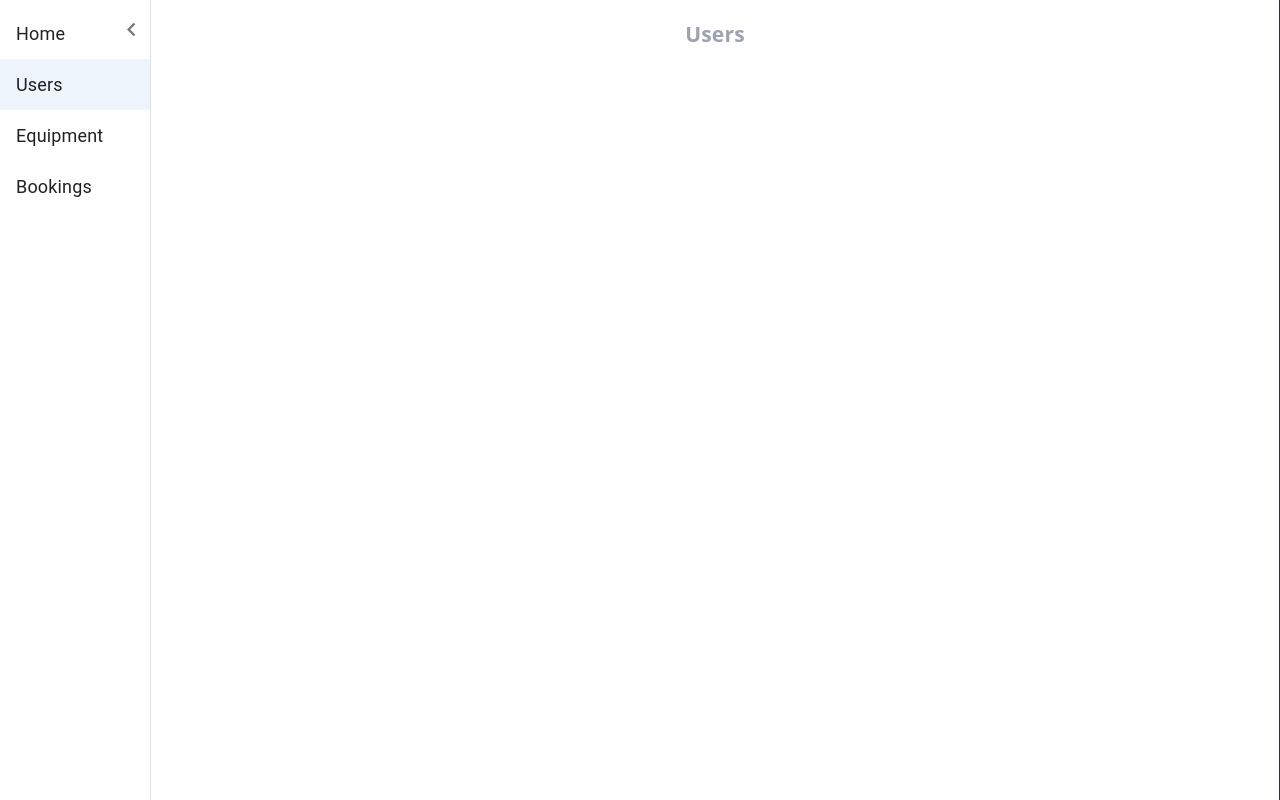
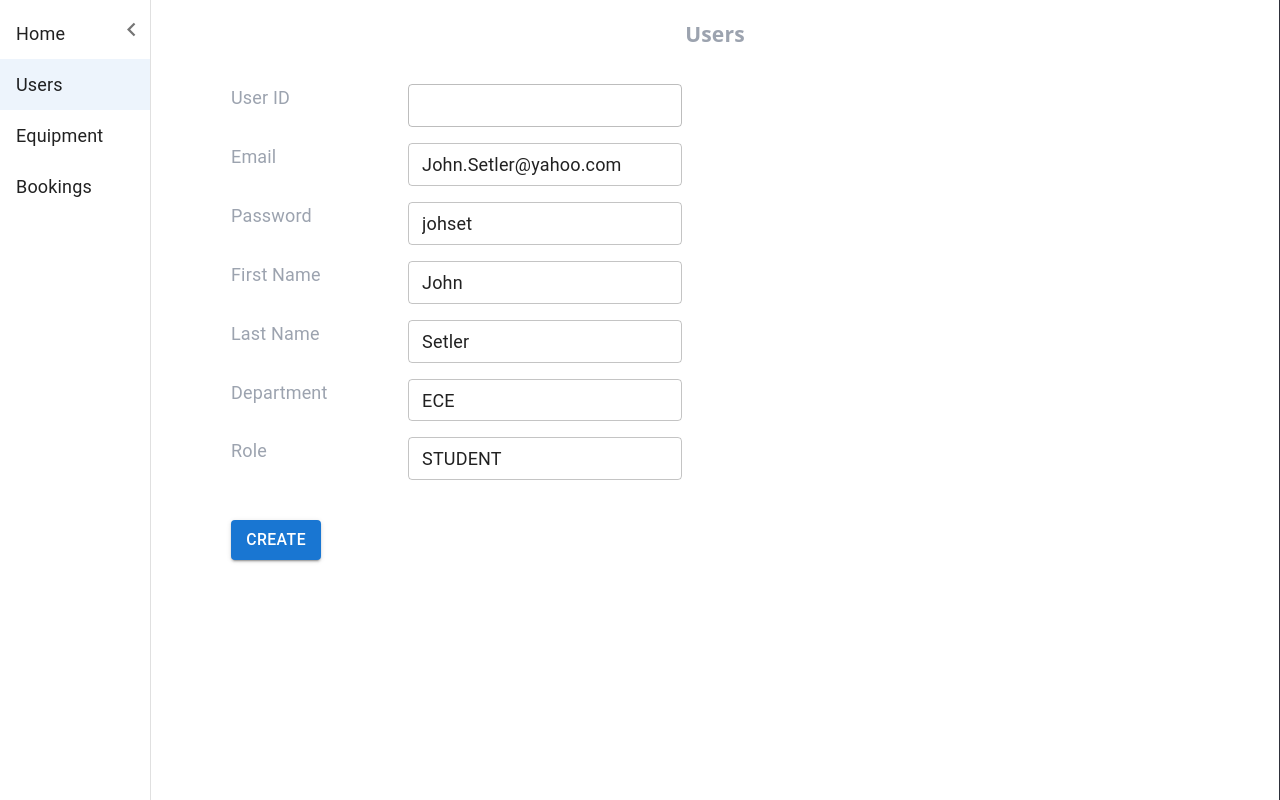
Before and after one commit to GitTurtleDone/LabBook, a React (Vite) app in the folder frontend/: page /users in a window 1280 px wide. Built offline with nearby package versions, Linux system fonts and the light colour scheme.

Commit message:
Working on UserPage.tsx

```diff
--- a/frontend/src/components/EquipmentPage.tsx
+++ b/frontend/src/components/EquipmentPage.tsx
@@ -217,7 +217,7 @@ export default function EquipmentPage() {
                   ></OutlinedInput>
                 )}
                 <ErrorMessage
-                  sx={{ textAlign: "right" }}
+                  sx={{ textAlign: "left" }}
                   errors={errors}
                   name={elementKey}
                   render={({ message }) => (
--- a/frontend/src/components/UserPage.tsx
+++ b/frontend/src/components/UserPage.tsx
@@ -1,24 +1,84 @@
-// import * as z from "zod";
-// import { useForm } from "react-hook-form";
-// import { UserRole } from "../types";
-// const UserRoleSchema = z.enum(['STUDENT', 'RESEARCHER', 'STAFF', 'ADMIN'])
-// const userSchema = z.object({
-//     id: z.string(),
-//     password: z.string(),
-//     email: z.string().email("Invalid email"),
-//     firstName: z.string().optional(),
-//     lastName: z.string().optional(),
-//     deparment: z.string().optional(),
-//     role: UserRoleSchema.optional(),
-//     lastLoginAt: z.string().optional()
-// })
 
-// const [ handleSubmit, ]
+import { Typography, Button, Stack, Box, OutlinedInput } from '@mui/material';
+import * as z  from 'zod';
+import { zodResolver } from '@hookform/resolvers/zod';
+import { useForm } from 'react-hook-form';
+import { ErrorMessage } from '@hookform/error-message';
+import { type User, type UserInput, userInputSchema, userSchema} from "../types";
+import { id } from 'zod/locales';
+import { ForkLeft } from '@mui/icons-material';
+import { CREATE_USER } from '../graphql/queries';
+import {gql, useMutation} from '@apollo/client';
+import type { grey } from '@mui/material/colors';
+
+type UserElementLayout = {
+    label: string,
+    type: string,
+    elementKey: keyof User,
+    disabled: boolean,
+    registered: boolean,
+
+};
 
 
 
 export default function UserPage() {
+    const userElemnentLayout: UserElementLayout[] = [
+        {label: "User ID", type: 'string', elementKey: 'id', registered: false, disabled: true},
+        {label: "Email", type: 'string', elementKey: 'email', registered: true, disabled: false},
+        {label: "Password", type: 'string', elementKey: 'password', registered: true, disabled: false},
+        {label: "First Name", type: 'string', elementKey: 'firstName', registered: true, disabled: false},
+        {label: "Last Name", type: 'string', elementKey: 'lastName', registered: true, disabled: false},
+        {label: "Department", type: 'string', elementKey: 'department', registered: true, disabled: false},
+        {label: "Role", type: 'string', elementKey: 'role', registered: true, disabled: false},
+    ]
+
+
+
+    const {handleSubmit, register, formState: { errors , isSubmitting }} = useForm({
+        resolver: zodResolver(userInputSchema),
+        defaultValues: {
+            email: "John.Setler@yahoo.com",
+            password: "johset",
+            firstName: "John",
+            lastName: "Setler",
+            department: "ECE",
+            role: 'STUDENT',
+        }
+    })
+
+    const [createUser] = useMutation(CREATE_USER)
+    const onCreateUser = async (userInput: UserInput) => {
+        await createUser({ variables: {userInput}})
+        console.log("User to be created: ", userInput)
+    }
     return (
-        <h3>Users</h3>
+        <div>
+            <h3>Users</h3>
+            <Stack sx={{width: '40%', pl: 10, pr: 10}}>
+                {userElemnentLayout.map(({label, type, elementKey, disabled, registered}) => (
+                    <Box key={elementKey} sx={{display: 'grid', gridTemplateColumns: '1fr 2fr', align: 'left', pt: 2, gap: 5   }}>
+                        <Typography sx={{textAlign: 'left'}}>{label}</Typography>
+                        {registered ? ( <OutlinedInput {...register(elementKey)} type={type} disabled={disabled} size='small'></OutlinedInput>
+                        ) : (
+                            <OutlinedInput type={type} disabled={disabled} size='small'></OutlinedInput>
+                        )}
+
+                        <ErrorMessage
+                            errors={errors}
+                            name={elementKey}
+                            render={({message}) => (
+                                <Typography variant='caption' color='error'>{message}</Typography>
+                            )}
+                        />
+                    </Box>
+                ))}
+
+                <Button variant="contained" sx={{mt: 5, width: "20%"}} onClick={handleSubmit(onCreateUser) }>
+                    CREATE
+                </Button>
+            </Stack>
+        </div>
+
     )
 };
--- a/frontend/src/types/index.ts
+++ b/frontend/src/types/index.ts
@@ -3,7 +3,13 @@ import * as z from "zod";
 export const userSchema = z.object({
   id: z.string(),
   email: z.email("Invalid email"),
-  password: z.string(),
+  password: z.string().min(5)
+            .regex(
+              /^(?=.*[a-z])(?=.*[A-Z])(?=.*\d)(?=.*[!@#$%^&*])[a-zA-Z0-9!@#$%^&*]+$/,
+            "Password must have at least one lower case, one uppercase, one digit, and one special characer."),
+  // password: z.string("Password must have at least 5 characters cointaining \
+    // at least one lower case, one upper case, one digit, and one special character").min(5).regex(/^(?=.*[a-z])(?=.*[A-Z])(?=.*\d)(?=.*[!@#$%^&*])[A-Za-z\d!@#$%^&*]+$/),
+
   firstName: z.string().optional(),
   lastName: z.string().optional(),
   department: z.string().optional(),
```
